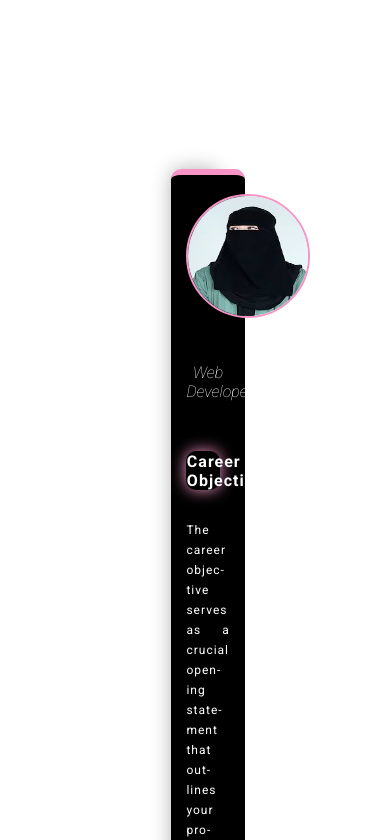
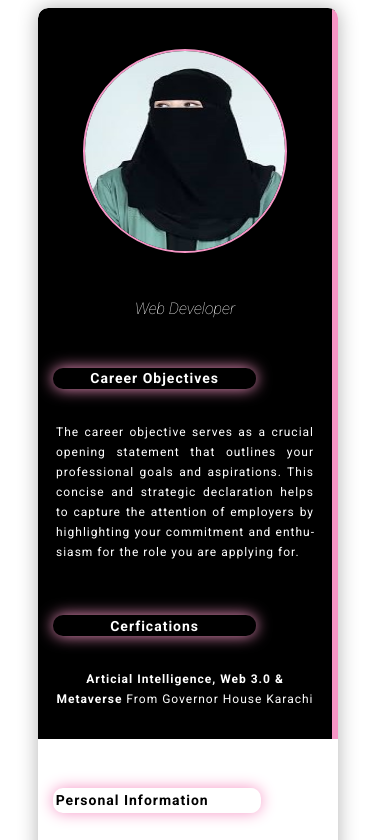
Before and after one commit to sadiarajpoot/Milestone-1-2, a plain HTML site: page index.html in a window 390 px wide. Shown: the top 840 px of the page. Drawn offline with Linux system fonts and the light colour scheme.

Commit message:
first commit

```diff
--- a/style.css
+++ b/style.css
@@ -2,16 +2,20 @@
 body{
 	background-color: #fff;
 	font-family: "Roboto", sans-serif;
-	margin: 0px;
-	padding: 20vh;
+	display: flex;
+	justify-content: center;
+	align-items: flex-start;
+	min-height: 100vh;
 }
 .resume_con{
 	display: flex;
 	background-color: #fff;
 	width: 80%;
+	min-width: 300px;
 	margin: 0 auto;
 	border-radius: 10px;
 	box-shadow: 0px 0px 20px rgba(0,0,0,0.3);
+	overflow: hidden;
 }
 .Profile_Picture{
     width: 200px;
@@ -91,6 +95,9 @@ button:hover{
 #Cerfication{
 	margin-top: 50px;
 }
+.left_section, .Right_section {
+	box-sizing: border-box;
+}
 @media (max-width: 480px){
 	h1{
 		font-size: 20px;
@@ -102,10 +109,11 @@ button:hover{
 	p{
 		font-size: 12px;
 		line-height: 20px;
+		padding: 3px;
 	}
 	button{
 		font-size: 16px;
-		width:  100%;
+		width:  80%;
 		height: 40px;
 		margin:  10px auto;
 	}
@@ -113,31 +121,20 @@ button:hover{
 @media (max-width: 768px) {
 	.resume_con {
 		flex-direction: column;
-    width: 90%;
+		width: 80%;
+		margin-left: 30px;
 	}
 
 	.left_section {
-    width: 92%;
-    padding: 15px;
-    border-right: none;
-    border-top: 6px solid #f695c5;
-    border-radius: 10px 10px 0 0;
-    order: -1;
-		border-bottom-right-radius: 5px;
-		border-bottom-left-radius: 5px;
+		width: 100%;
 	}
 
 	.Right_section {
 		width: 100%;
+	}
+		.left_section, .Right_section {
+
 		padding: 15px;
-  }
-
-  .Profile_Picture {
-    width: 120px;
-    height: 120px;
-  }
-
-  h3 {
-    font-size: 16px;
+		box-sizing: border-box;
 	}
 }
```
Lines whose indentation alone changed are shown as unchanged.
